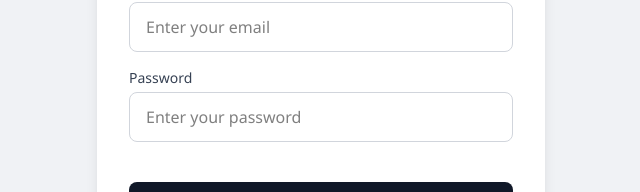
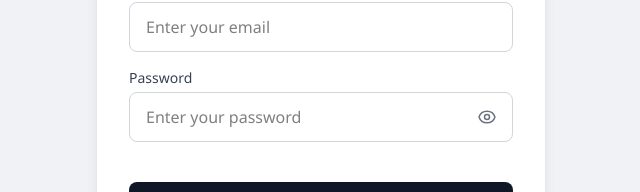
Before and after one commit to yash-ag15/chat-app-frontend, a React (Vite) app in the folder chat-app/: page /auth in a window 1280 px wide. Shown: the part 384-576 px from the top of the page, without its empty margins (319-959 px from the left). Built offline with nearby package versions, Linux system fonts and the light colour scheme; no server answers.

Commit message:
Add password visibility toggle and loading state to Login and Register components

```diff
--- a/chat-app/src/components/Login.jsx
+++ b/chat-app/src/components/Login.jsx
@@ -10,6 +10,7 @@ const Login = () => {
 
     const [email, setEmail] = useState("");
     const [password, setPassword] = useState("");
+    const [showPassword, setShowPassword] = useState(false);
 
     const onLoginSubmit = async (e) => {
         e.preventDefault();
@@ -56,14 +57,55 @@ const Login = () => {
                 <label className="block text-sm font-medium text-gray-700 mb-1">
                     Password
                 </label>
-                <input
-                    type="password"
-                    value={password}
-                    onChange={(e) => setPassword(e.target.value)}
-                    placeholder="Enter your password"
-                    className="w-full px-4 py-3 border border-gray-300 rounded-lg
+                <div className="relative">
+                    <input
+                        type={showPassword ? "text" : "password"}
+                        value={password}
+                        onChange={(e) => setPassword(e.target.value)}
+                        placeholder="Enter your password"
+                        className="w-full px-4 py-3 pr-12 border border-gray-300 rounded-lg
                      focus:outline-none focus:ring-1 focus:ring-gray-400 transition"
-                />
+                    />
+                    <button
+                        type="button"
+                        onClick={() => setShowPassword((prev) => !prev)}
+                        className="absolute inset-y-0 right-0 flex items-center px-4 text-gray-500 hover:text-gray-700"
+                        aria-label={showPassword ? "Hide password" : "Show password"}
+                    >
+                        {showPassword ? (
+                            <svg
+                                xmlns="http://www.w3.org/2000/svg"
+                                fill="none"
+                                viewBox="0 0 24 24"
+                                stroke="currentColor"
+                                className="h-5 w-5"
+                            >
+                                <path
+                                    strokeLinecap="round"
+                                    strokeLinejoin="round"
+                                    strokeWidth={1.8}
+                                    d="M3 3l18 18M10.584 10.587a2 2 0 102.828 2.828M9.88 5.09A9.953 9.953 0 0112 4.5c5 0 9.27 3.11 11 7.5a11.827 11.827 0 01-4.043 5.058M6.228 6.228C3.943 7.57 2.19 9.596 1 12c.688 1.39 1.627 2.67 2.773 3.78M9.878 9.879a3 3 0 014.243 4.243"
+                                />
+                            </svg>
+                        ) : (
+                            <svg
+                                xmlns="http://www.w3.org/2000/svg"
+                                fill="none"
+                                viewBox="0 0 24 24"
+                                stroke="currentColor"
+                                className="h-5 w-5"
+                            >
+                                <path
+                                    strokeLinecap="round"
+                                    strokeLinejoin="round"
+                                    strokeWidth={1.8}
+                                    d="M2.458 12C3.732 7.943 7.523 5 12 5c4.478 0 8.268 2.943 9.542 7-1.274 4.057-5.064 7-9.542 7-4.477 0-8.268-2.943-9.542-7z"
+                                />
+                                <circle cx="12" cy="12" r="3" strokeWidth={1.8} />
+                            </svg>
+                        )}
+                    </button>
+                </div>
             </div>
 
             <button
--- a/chat-app/src/components/Register.jsx
+++ b/chat-app/src/components/Register.jsx
@@ -9,7 +9,9 @@ const Register = () => {
     const navigate = useNavigate();
     const [email, setEmail] = useState("");
     const [password, setPassword] = useState("");
+    const [showPassword, setShowPassword] = useState(false);
     const [username, setUsername] = useState("");
+    const [loading, setLoading] = useState(false);
 
     const onResgiterSubmit = async (e) => {
         e.preventDefault();
@@ -17,6 +19,8 @@ const Register = () => {
             toast.warning("Please Fill All the Details");
             return;
         }
+        if(setLoading)return;
+        setLoading(true);
         try {
             const response = await axios.post(url,
                 { username, email, password });
@@ -29,6 +33,9 @@ const Register = () => {
         } catch (error) {
             console.error("Registration error:", error);
             toast.error(error.response?.data || "User already registered with same email");
+        }
+        finally{
+            setLoading(false);
         }
     }
     return (
@@ -76,25 +83,67 @@ const Register = () => {
                 <label className="block text-sm font-medium text-gray-700 mb-1">
                     Password
                 </label>
+                <div className="relative">
                     <input
                         value={password}
                         onChange={(e) => {
                             setPassword(e.target.value);
                         }}
-                    type="password"
+                        type={showPassword ? "text" : "password"}
                         placeholder="Enter your password"
-                    className="w-full px-4 py-3 border border-gray-300 rounded-lg
+                        className="w-full px-4 py-3 pr-12 border border-gray-300 rounded-lg
                      focus:outline-none focus:ring-1 focus:ring-gray-400
                      transition"
                     />
+                    <button
+                        type="button"
+                        onClick={() => setShowPassword((prev) => !prev)}
+                        className="absolute inset-y-0 right-0 flex items-center px-4 text-gray-500 hover:text-gray-700"
+                        aria-label={showPassword ? "Hide password" : "Show password"}
+                    >
+                        {showPassword ? (
+                            <svg
+                                xmlns="http://www.w3.org/2000/svg"
+                                fill="none"
+                                viewBox="0 0 24 24"
+                                stroke="currentColor"
+                                className="h-5 w-5"
+                            >
+                                <path
+                                    strokeLinecap="round"
+                                    strokeLinejoin="round"
+                                    strokeWidth={1.8}
+                                    d="M3 3l18 18M10.584 10.587a2 2 0 102.828 2.828M9.88 5.09A9.953 9.953 0 0112 4.5c5 0 9.27 3.11 11 7.5a11.827 11.827 0 01-4.043 5.058M6.228 6.228C3.943 7.57 2.19 9.596 1 12c.688 1.39 1.627 2.67 2.773 3.78M9.878 9.879a3 3 0 014.243 4.243"
+                                />
+                            </svg>
+                        ) : (
+                            <svg
+                                xmlns="http://www.w3.org/2000/svg"
+                                fill="none"
+                                viewBox="0 0 24 24"
+                                stroke="currentColor"
+                                className="h-5 w-5"
+                            >
+                                <path
+                                    strokeLinecap="round"
+                                    strokeLinejoin="round"
+                                    strokeWidth={1.8}
+                                    d="M2.458 12C3.732 7.943 7.523 5 12 5c4.478 0 8.268 2.943 9.542 7-1.274 4.057-5.064 7-9.542 7-4.477 0-8.268-2.943-9.542-7z"
+                                />
+                                <circle cx="12" cy="12" r="3" strokeWidth={1.8} />
+                            </svg>
+                        )}
+                    </button>
+                </div>
             </div>
 
             <button
+            disabled={loading}
                 type="submit"
                 className="w-full bg-gray-900 text-white py-3 rounded-lg font-medium
                    hover:bg-gray-800 transition mt-6"
             >
-                Register
+                {loading ? "Registering..." : "Register"}
             </button>
 
         </form>
```
Lines whose indentation alone changed are shown as unchanged.
